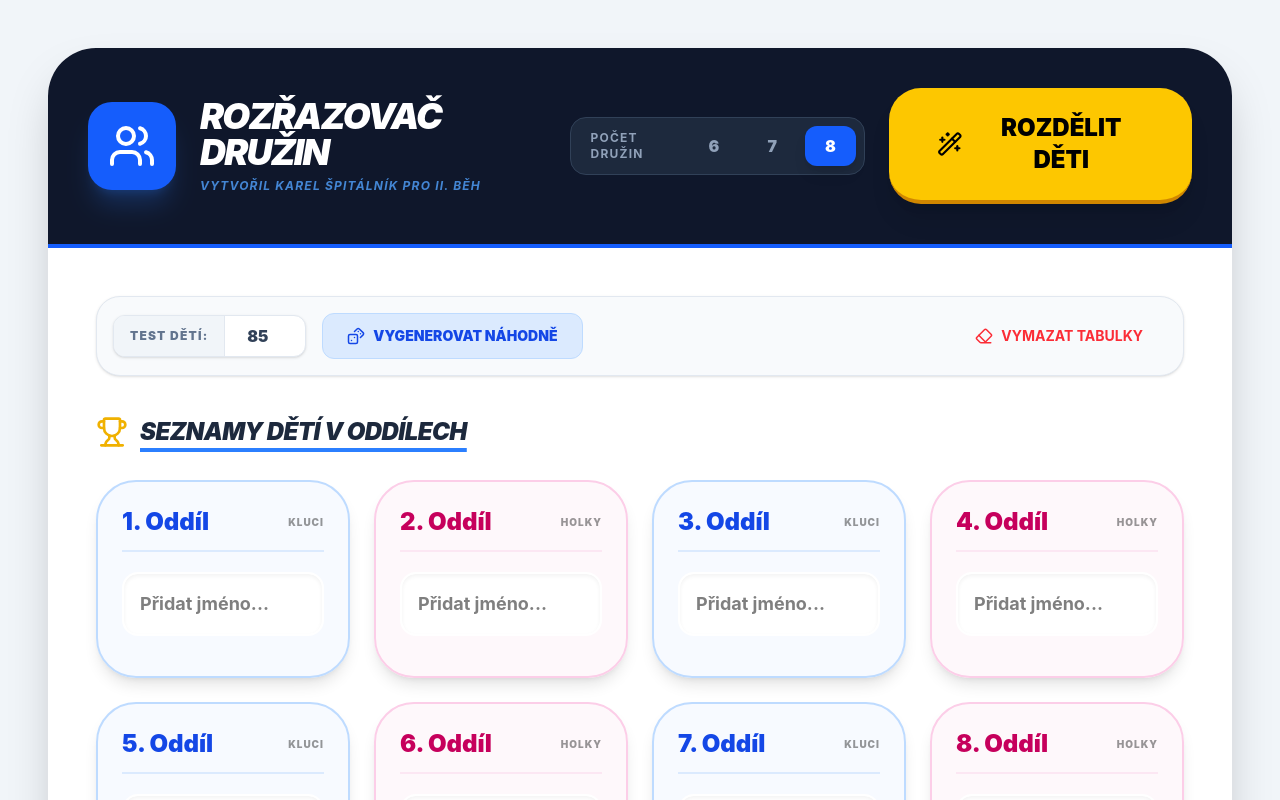
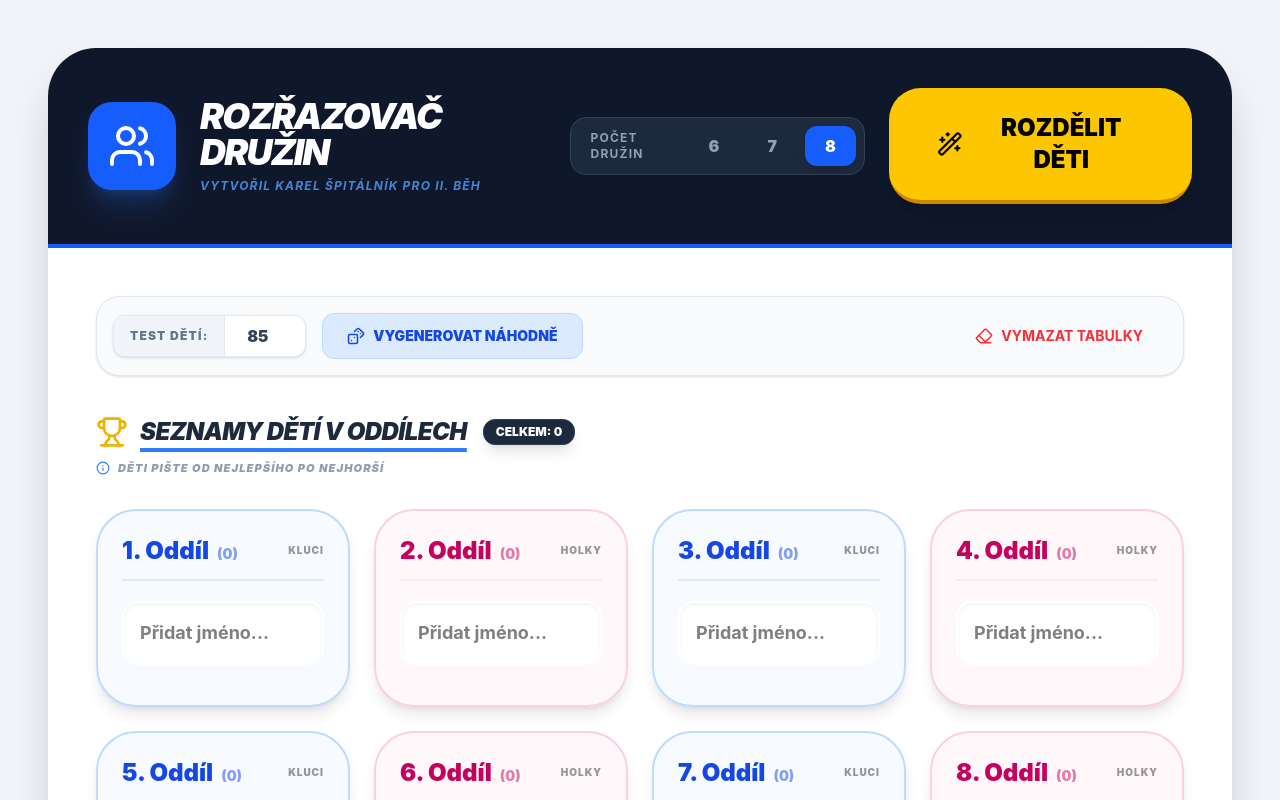
Before and after one commit to Mrtekbejby/RozdelovacTabor, a React (Vite) app: page / in a window 1280 px wide. Shown: the top 800 px of the page. Built offline with nearby package versions, Linux system fonts and the light colour scheme.

Commit message:
Přidat počet dětí

```diff
--- a/src/App.jsx
+++ b/src/App.jsx
@@ -1,5 +1,5 @@
 import React, { useState, useEffect } from 'react';
-import { Users, Wand2, Printer, Trash2, Trophy, CheckCircle2, AlertTriangle, Dices, Eraser } from 'lucide-react';
+import { Users, Wand2, Printer, Trash2, Trophy, CheckCircle2, AlertTriangle, Dices, Eraser, Info } from 'lucide-react';
 
 export default function App() {
   // 1. VÝCHOZÍ STRUKTURA ODDÍLŮ
@@ -34,6 +34,9 @@ export default function App() {
   const [showEmptyWarningModal, setShowEmptyWarningModal] = useState(false);
   const [pocetTestovacichDeti, setPocetTestovacichDeti] = useState(85);
 
+  // POMOCNÝ VÝPOČET CELKOVÉHO POČTU DĚTÍ
+  const celkemDetiVSeznamech = oddily.reduce((sum, o) => sum + o.deti.length, 0);
+
   // 3. AUTOMATICKÉ UKLÁDÁNÍ PŘI KAŽDÉ ZMĚNĚ
   useEffect(() => {
     localStorage.setItem('taborRozdelovacData', JSON.stringify(oddily));
@@ -50,7 +53,6 @@ export default function App() {
     { jmeno: 'Duhová', bg: 'bg-gradient-to-r from-red-400 via-yellow-400 via-green-400 via-blue-400 to-purple-400', text: 'text-white', border: 'border-indigo-200', light: 'bg-indigo-50' },
   ];
 
-  // --- DATABÁZE PRO GENERÁTOR ---
   const kluciJmena = ['Adam', 'Marek', 'Filip', 'Lukáš', 'David', 'Tomáš', 'Jan', 'Petr', 'Ondřej', 'Matěj', 'Jakub', 'Šimon', 'Michal', 'Vojta', 'Štěpán', 'Daniel', 'Kryštof', 'Martin', 'Richard', 'Alex', 'Samuel', 'Tobiáš', 'Mikuláš', 'Prokop', 'Jáchym', 'Hugo', 'Oliver', 'Teodor', 'Bruno', 'Erik', 'Robin', 'Max', 'Denis', 'Patrik', 'Antonín', 'František', 'Vítek', 'Pepík', 'Toník', 'Ládík', 'Kubík', 'Daneček', 'Honzík', 'Filípek', 'Mareček', 'Adámek', 'Míša', 'Sebík'];
   const holkyJmena = ['Eliška', 'Anna', 'Tereza', 'Adéla', 'Karolína', 'Natálie', 'Lucie', 'Barbora', 'Kristýna', 'Kateřina', 'Verunka', 'Viktorka', 'Sofie', 'Amálie', 'Julie', 'Ema', 'Laura', 'Klára', 'Anežka', 'Nela', 'Sára', 'Jolana', 'Alice', 'Beáta', 'Mia', 'Ella', 'Lea', 'Inna', 'Agáta', 'Stella', 'Nina', 'Izabela', 'Mariana', 'Rozálie', 'Elena', 'Hana', 'Anička', 'Elinka', 'Terezka', 'Adélka', 'Kája', 'Natálka', 'Lucinka', 'Barunka', 'Kristýnka', 'Kačenka', 'Verunka', 'Viktorka'];
   const prijmeniKluci = ['Novák', 'Svoboda', 'Novotný', 'Dvořák', 'Černý', 'Procházka', 'Kučera', 'Veselý', 'Horák', 'Němec', 'Pokorný', 'Marek', 'Pospíšil', 'Hájek', 'Král', 'Jelínek', 'Růžička', 'Beneš', 'Fiala', 'Sedláček', 'Kříž', 'Zeman', 'Kolář', 'Navrátil', 'Čermák', 'Urban', 'Vaněk', 'Blažek', 'Kovář', 'Bartoš', 'Vlček', 'Polák', 'Kopecký', 'Konečný', 'Malý', 'Holub', 'Staněk', 'Štěpánek', 'Dostál', 'Kadlec', 'Soukup', 'Mareš', 'Sýkora', 'Valent', 'Moravec', 'Vávra', 'Matoušek', 'Bláha', 'Mach', 'Šmíd', 'Dušek', 'Janda', 'Hrubý', 'Látal', 'Toman', 'Liška', 'Vojtěch', 'Žák', 'Kroupa', 'Pavlík', 'Jaroš', 'Vacek', 'Vítek', 'Macháček', 'Bílek', 'Beran', 'Říha', 'Šimek', 'Horáček', 'Slaný', 'Zelený', 'Tichý'];
@@ -211,7 +213,9 @@ export default function App() {
               <Users size={48} />
             </div>
             <div>
-              <h1 className="text-4xl font-black uppercase italic tracking-tighter leading-none">Rozřazovač Družin</h1>
+              <h1 className="text-4xl font-black uppercase italic tracking-tighter leading-none flex items-center gap-4">
+                Rozřazovač Družin
+              </h1>
               <p className="text-blue-400 font-bold uppercase tracking-widest text-xs mt-2 opacity-80 italic">
                 vytvořil Karel Špitálník pro II. Běh
               </p>
@@ -244,14 +248,33 @@ export default function App() {
             <button onClick={() => setShowClearModal(true)} className="text-red-500 font-bold px-6 py-3 rounded-xl hover:bg-red-50 transition-all uppercase flex items-center gap-2 text-sm"><Eraser size={18} /> Vymazat tabulky</button>
           </div>
 
-          {/* EDITOR ODDÍLŮ */}
+          {/* EDITOR ODDÍLŮ - SOUČET CELKEM A PERMANENTNÍ NÁPOVĚDA */}
           <div className="mb-16 print:hidden">
-            <h2 className="text-2xl font-black text-slate-800 mb-8 uppercase flex items-center gap-3 italic tracking-tight underline decoration-blue-500 decoration-4 underline-offset-8"><Trophy className="text-yellow-500" size={32} /> Seznamy dětí v oddílech</h2>
+            <div className="mb-8 flex flex-col items-start">
+              <div className="flex items-center gap-4">
+                <h2 className="text-2xl font-black text-slate-800 uppercase flex items-center gap-3 italic tracking-tight underline decoration-blue-500 decoration-4 underline-offset-8">
+                  <Trophy className="text-yellow-500" size={32} /> Seznamy dětí v oddílech
+                </h2>
+                <span className="bg-slate-800 text-white px-3 py-1 rounded-xl font-black text-xs shadow-lg border border-slate-700">
+                    CELKEM: {celkemDetiVSeznamech}
+                </span>
+              </div>
+
+              {/* PERMANENTNÍ TEXT POD NADPISEM */}
+              <div className="flex items-center gap-2 mt-3 text-slate-500">
+                 <Info size={14} className="text-blue-500" />
+                 <span className="text-[11px] font-black uppercase tracking-widest italic opacity-70">Děti pište od nejlepšího po nejhorší</span>
+              </div>
+            </div>
+
             <div className="grid grid-cols-1 md:grid-cols-2 lg:grid-cols-4 gap-6">
               {oddily.map(o => (
                 <div key={o.id} className={`rounded-[2.5rem] border-2 p-6 shadow-lg transition-transform hover:scale-[1.01] ${o.id % 2 === 0 ? 'border-pink-200 bg-pink-50/50' : 'border-blue-200 bg-blue-50/50'}`}>
                   <div className={`flex justify-between items-center mb-5 pb-3 border-b-2 ${o.id % 2 === 0 ? 'border-pink-100' : 'border-blue-100'}`}>
-                    <h3 className={`font-black text-2xl ${o.id % 2 === 0 ? 'text-pink-700' : 'text-blue-700'}`}>{o.id}. Oddíl</h3>
+                    <h3 className={`font-black text-2xl ${o.id % 2 === 0 ? 'text-pink-700' : 'text-blue-700'}`}>
+                      {o.id}. Oddíl
+                      <span className="ml-2 text-sm opacity-50 font-black">({o.deti.length})</span>
+                    </h3>
                     <span className="text-[10px] font-black opacity-40 uppercase tracking-widest">{o.pohlavi}</span>
                   </div>
                   <div className="space-y-4">
```
